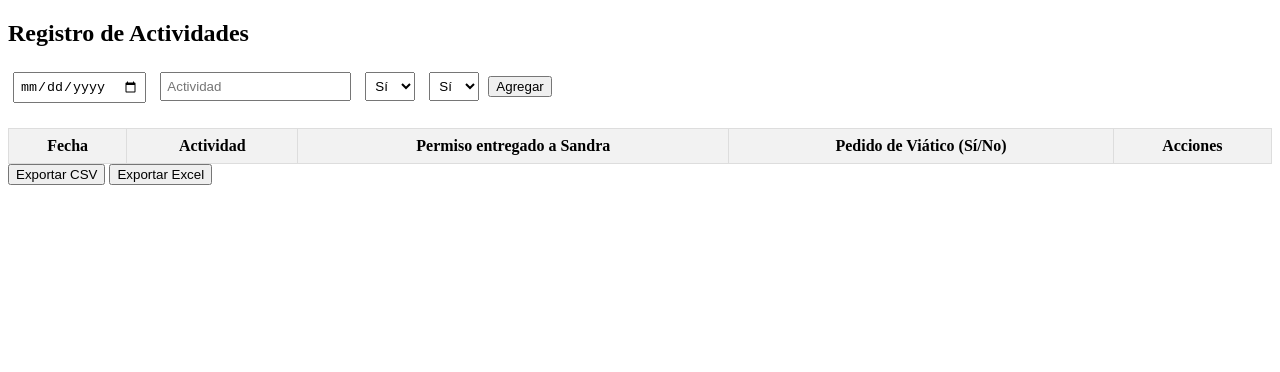
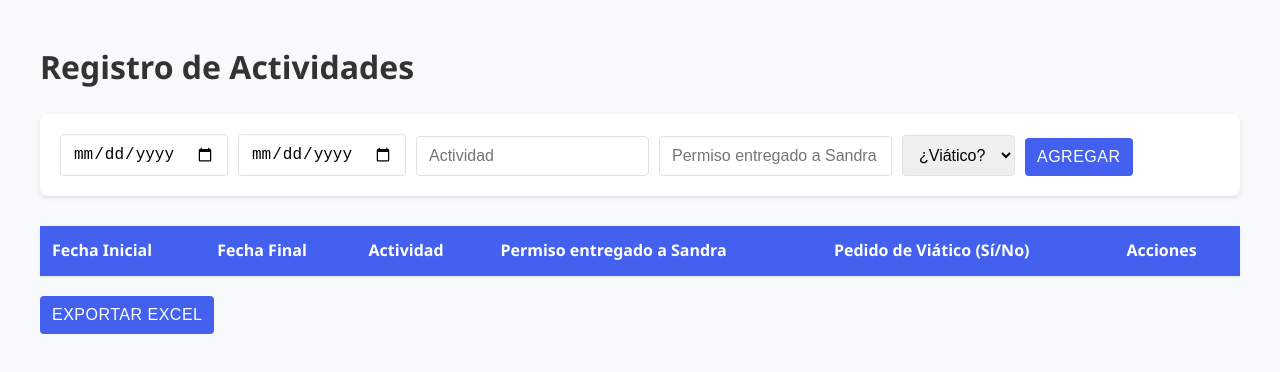
Before and after one commit to Diego2377872/agenda_web, a website: page index.html in a window 1280 px wide. Drawn offline with Linux system fonts and the light colour scheme; no server answers.

Commit message:
index.html

```diff
--- a/index.html
+++ b/index.html
@@ -2,26 +2,20 @@
 <html lang="es">
 <head>
   <meta charset="UTF-8" />
-  <meta name="viewport" content="width=device-width, initial-scale=1.0" />
+  <meta name="viewport" content="width=device-width, initial-scale=1.0"/>
   <title>Registro de Actividades</title>
-  <style>
-    table { width: 100%; border-collapse: collapse; margin-top: 20px; }
-    th, td { border: 1px solid #ddd; padding: 8px; text-align: center; }
-    th { background-color: #f2f2f2; }
-    form { margin-bottom: 20px; }
-    input, select { margin: 5px; padding: 5px; }
-  </style>
+  <link rel="stylesheet" href="styles.css" />
 </head>
 <body>
-  <h2>Registro de Actividades</h2>
+  <h1>Registro de Actividades</h1>
+
   <form id="actividadForm">
-    <input type="date" id="fecha" required />
-    <input type="text" id="actividad" placeholder="Actividad" required />
-    <select id="permisoSandra">
-      <option value="Sí">Sí</option>
-      <option value="No">No</option>
-    </select>
+    <input type="date" id="fechaInicio" required placeholder="Fecha Inicial" />
+    <input type="date" id="fechaFin" required placeholder="Fecha Final" />
+    <input type="text" id="actividad" required placeholder="Actividad" />
+    <input type="text" id="permisoSandra" placeholder="Permiso entregado a Sandra" />
     <select id="viatico">
+      <option value="">¿Viático?</option>
       <option value="Sí">Sí</option>
       <option value="No">No</option>
     </select>
@@ -31,7 +25,8 @@
   <table id="tablaActividades">
     <thead>
       <tr>
-        <th>Fecha</th>
+        <th>Fecha Inicial</th>
+        <th>Fecha Final</th>
         <th>Actividad</th>
         <th>Permiso entregado a Sandra</th>
         <th>Pedido de Viático (Sí/No)</th>
@@ -41,7 +36,6 @@
     <tbody></tbody>
   </table>
 
-  <button onclick="exportarCSV()">Exportar CSV</button>
   <button onclick="exportarExcel()">Exportar Excel</button>
 
   <script src="script.js"></script>
```
